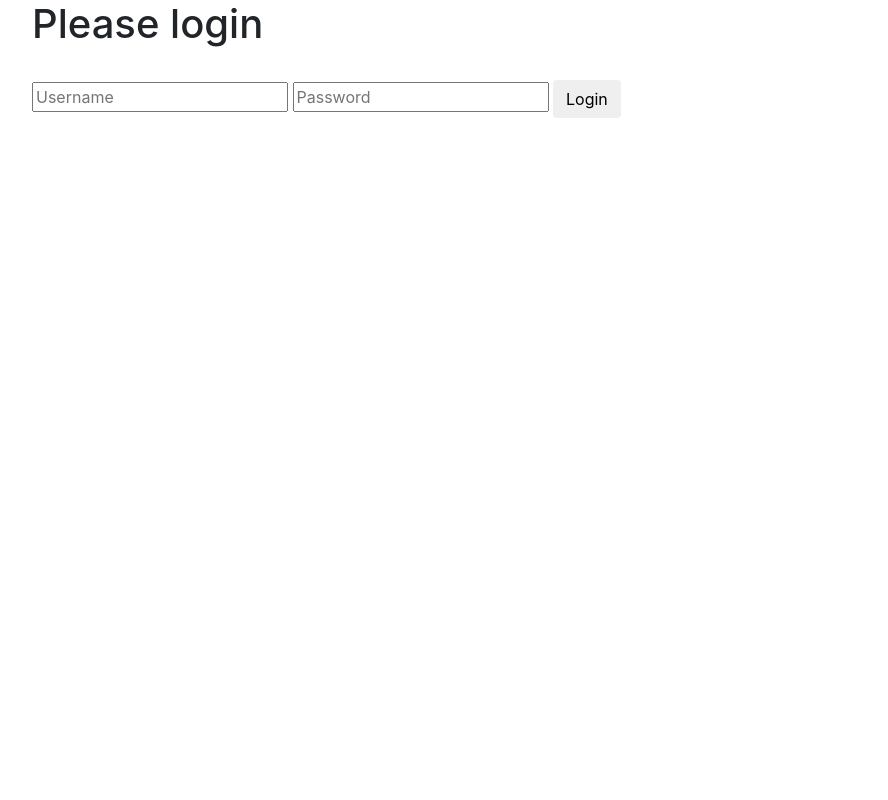
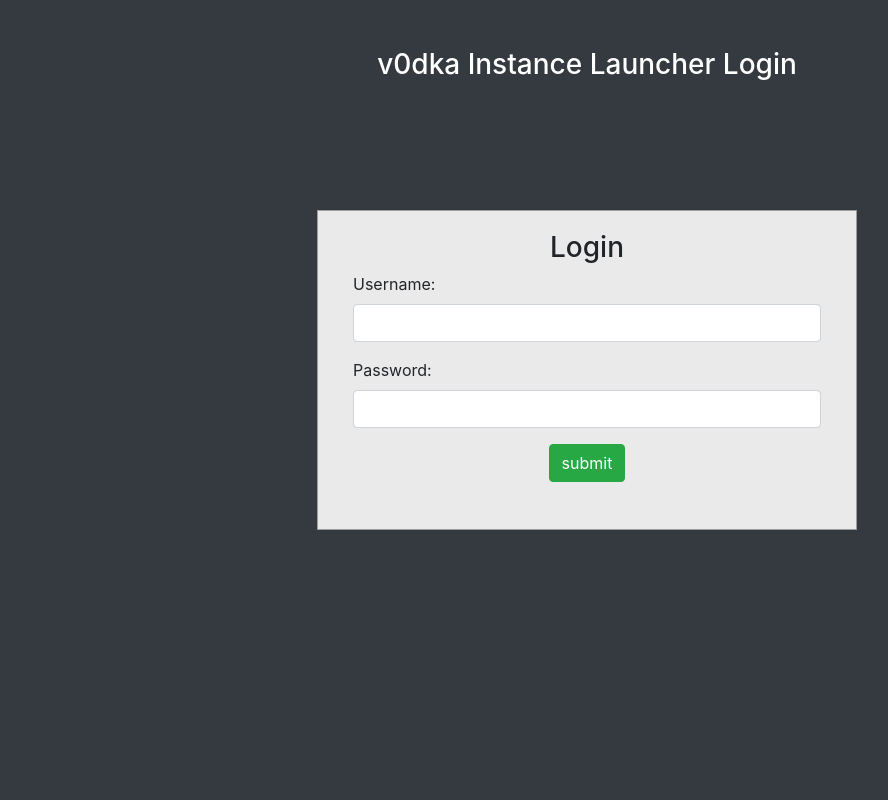
Before and after one commit to v0dka-Developments/v0dka-Instance-Launcher, a Flask app: page /control_me in a window 1280 px wide. Shown: the whole page, without its empty margins (53-941 px from the left). Run offline with Flask 2, Linux system fonts and the light colour scheme.

Commit message:
auto-installer fix + dashboard update + login update
forgot to add styling to the login page this has now been added
updated the link on the dashboard to now point to the documentation
updated the auto installer as i forgot to put port number in quotes which broke the instance launcher starting

```diff
--- a/ServerInstanceManagerWebApi/templates/dashboard.html
+++ b/ServerInstanceManagerWebApi/templates/dashboard.html
@@ -78,7 +78,7 @@
                 <div class="container">
                     <h1 class="display-3">Hello, world!</h1>
                     <p class="lead">Welcome to the Vodka Instance Launcher, here you can manage your servers,if you are
-                        unsure on what to do i have great documentation which you should check out here(link) however
+                        unsure on what to do i have great documentation which you should check out <a target="_blank" href="https://v0dka-developments.github.io/v0dka-Instance-Launcher-Docs/">here</a> however
                         your first step should maybe be uploading a build </p>
                     <p><a class="btn btn-success btn-lg" href="upload_build" role="button">Upload Build »</a></p>
                 </div>
--- a/ServerInstanceManagerWebApi/templates/login.html
+++ b/ServerInstanceManagerWebApi/templates/login.html
@@ -3,21 +3,61 @@
     <title>v0dka instance launcher</title>
     <meta name="viewport" content="width=device-width, initial-scale=1.0">
     <link rel="stylesheet" href="https://cdn.jsdelivr.net/npm/bootstrap@4.0.0/dist/css/bootstrap.min.css" integrity="sha384-Gn5384xqQ1aoWXA+058RXPxPg6fy4IWvTNh0E263XmFcJlSAwiGgFAW/dAiS6JXm" crossorigin="anonymous">
+    <style>
+       body {
+  margin: 0;
+  padding: 0;
+  background-color: #343a40;
+  height: 100vh;
+}
+#login .container #login-row #login-column #login-box {
+  margin-top: 120px;
+  max-width: 600px;
+  height: 320px;
+  border: 1px solid #9C9C9C;
+  background-color: #EAEAEA;
+}
+#login .container #login-row #login-column #login-box #login-form {
+  padding: 20px;
+}
+#login .container #login-row #login-column #login-box #login-form #register-link {
+  margin-top: -85px;
+}
+    </style>
   </head>
+
   <body>
+
+    <div id="login">
+        <h3 class="text-center text-white pt-5">v0dka Instance Launcher Login</h3>
         <div class="container">
-      <h1>Please login</h1>
-      <br>
-      <form action="" method="post">
-        <input type="text" placeholder="Username" name="username" value="{{
-          request.form.username }}">
-         <input type="password" placeholder="Password" name="password" value="{{
-          request.form.password }}">
-        <input class="btn btn-default" type="submit" value="Login">
+            <div id="login-row" class="row justify-content-center align-items-center">
+                <div id="login-column" class="col-md-6">
+                    <div id="login-box" class="col-md-12">
+                        <form id="login-form" class="form" action="" method="post">
+                            <h3 class="text-center">Login</h3>
+                            <div class="form-group">
+                                <label for="username">Username:</label><br>
+                                <input type="text" name="username" id="username" class="form-control">
+                            </div>
+                            <div class="form-group">
+                                <label for="password">Password:</label><br>
+                                <input type="text" name="password" id="password" class="form-control">
+                            </div>
+                            <div class="form-group text-center">
+                                <input type="submit" name="submit" class="btn btn-success btn-md" value="submit">
+                            </div>
+
                         </form>
                        {% if error %}
                 <p class="error"><strong>Error:</strong> {{ error }}
                 {% endif %}
+
+                    </div>
+                </div>
+            </div>
+        </div>
     </div>
 </body>
+
 </html>
```
Also changed, not shown: 1 other file. Lines whose indentation alone changed are shown as unchanged.
